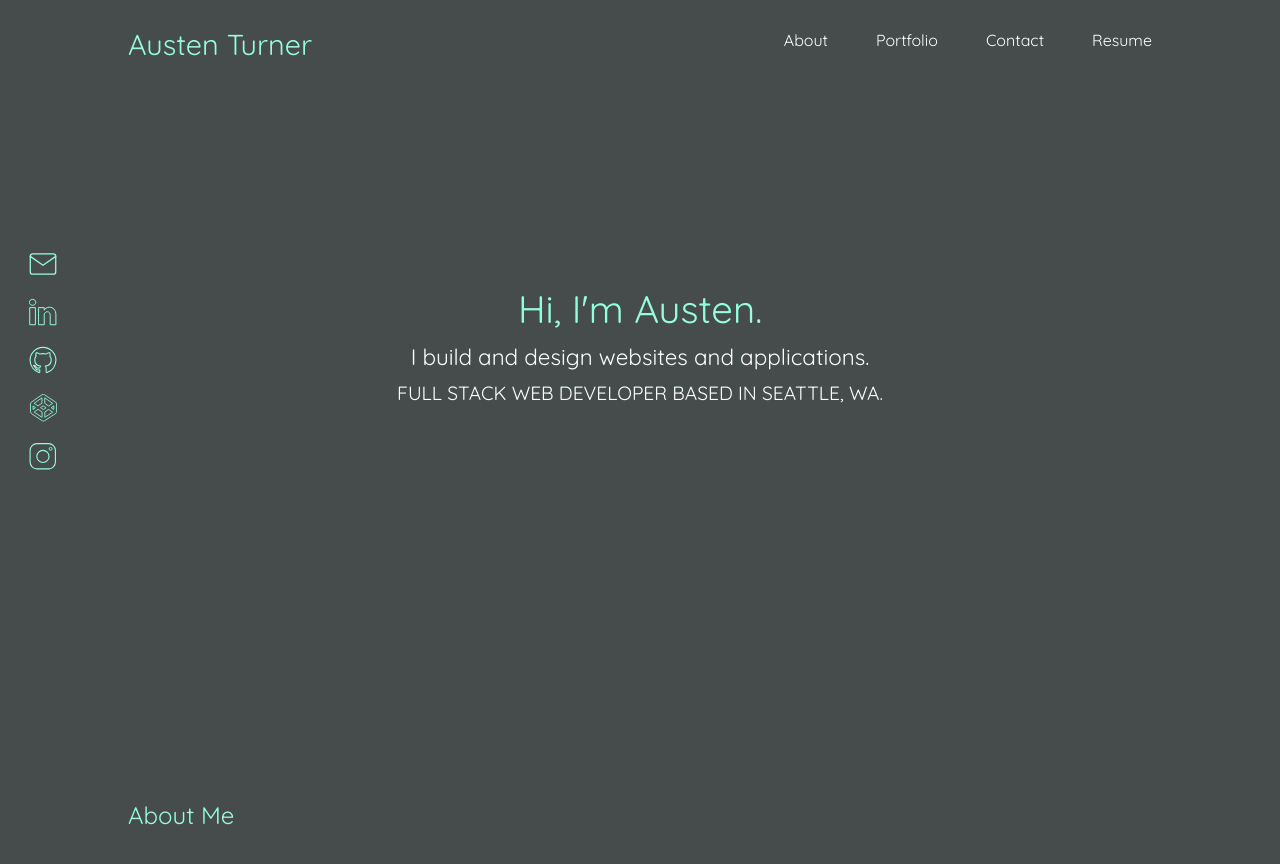
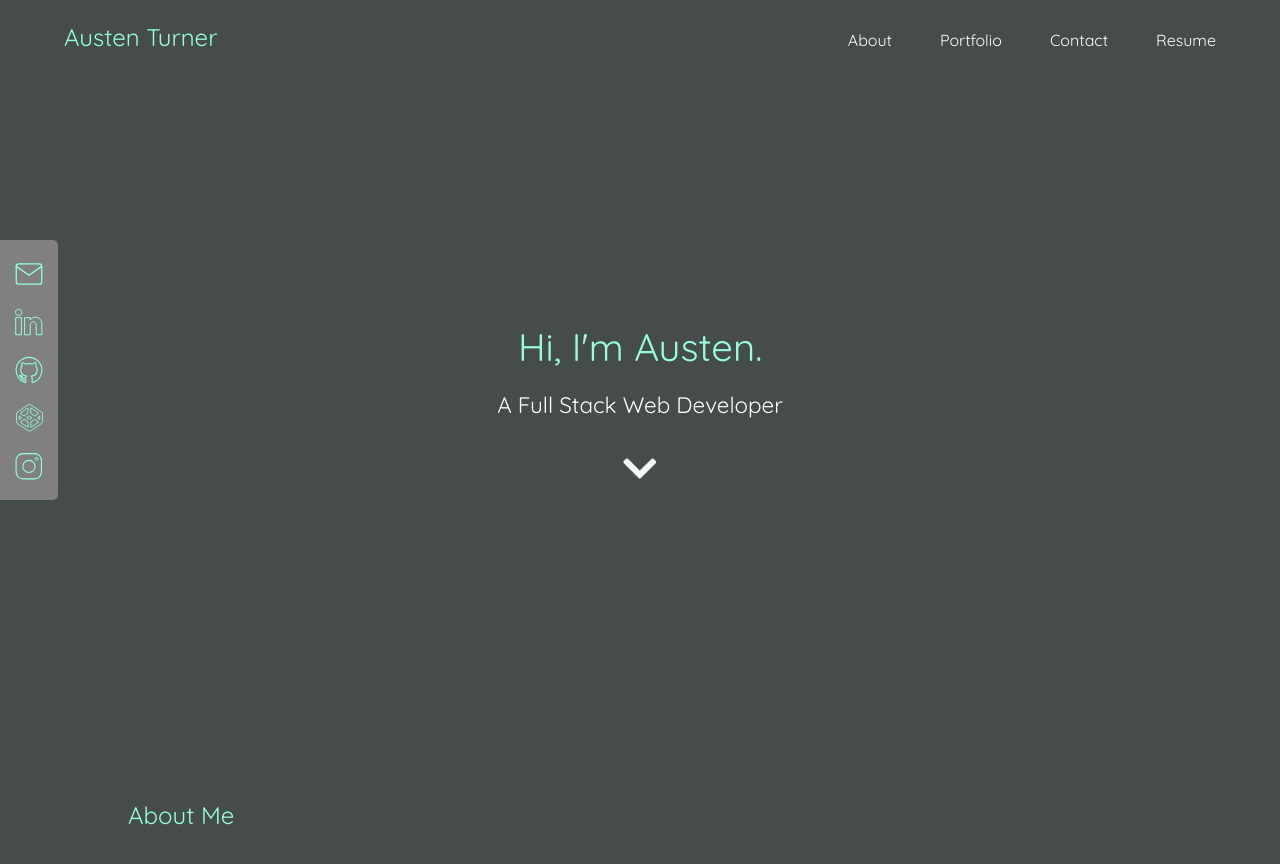
Before and after one commit to austenpturner/portfolio, a Gatsby site: page / in a window 1280 px wide. Shown: the top 864 px of the page. Built offline with nearby package versions, Linux system fonts and the light colour scheme; Gatsby itself is replaced by a stand-in of ours.

Commit message:
fix intro, add chevron, update social link animation

```diff
--- a/package.json
+++ b/package.json
@@ -17,6 +17,10 @@
   },
   "license": "0BSD",
   "dependencies": {
+    "@fortawesome/fontawesome-svg-core": "^1.2.32",
+    "@fortawesome/free-regular-svg-icons": "^5.15.1",
+    "@fortawesome/free-solid-svg-icons": "^5.15.1",
+    "@fortawesome/react-fontawesome": "^0.1.14",
     "gatsby": "^2.26.1",
     "gatsby-plugin-anchor-links": "^1.2.0",
     "gatsby-plugin-image": "^0.3.1",
@@ -31,6 +35,7 @@
     "node-sass": "^4.14.1",
     "react": "^16.13.1",
     "react-dom": "^16.13.1",
+    "react-fontawesome": "^1.7.1",
     "react-helmet": "^6.1.0"
   },
   "devDependencies": {
--- a/src/components/header/header.module.scss
+++ b/src/components/header/header.module.scss
@@ -12,7 +12,7 @@
         background: $darkGrey;
         height: $headerHeightMobile;
         margin: 0 auto;
-        max-width: 1200px;
+        // max-width: 1200px;
         padding: 20px auto;
         width: 90%;
         z-index: 2;
@@ -21,7 +21,7 @@
             font-size: 1.2rem;
             line-height: 1.1;
             padding-top: 10px;
-            margin: 0;
+            margin: 0 0 10px 10px;
         }
         nav {
             .burger {
@@ -124,7 +124,8 @@ html:not([data-scroll="0"]) {
             padding: 0;
             width: 80%;
             .logo {
-                font-size: 1.8rem;
+                font-size: 1.5rem;
+                margin: 0 0 15px 0;
             }
             nav {
                 .burger {
@@ -147,7 +148,6 @@ html:not([data-scroll="0"]) {
 
 @media (min-width: 1024px) {
     .headerContainer header {
-        max-width: 1200px;
-        width: 80%;
+        width: 90%;
     }
 }
--- a/src/components/layout/layout.module.scss
+++ b/src/components/layout/layout.module.scss
@@ -6,21 +6,31 @@ section {
 }
 
 aside {
+    background: $mediumGrey;
+    border-radius: 0 5px 5px 0;
+    box-shadow: 0px 0px 0px rgba($shadowGrey, 0);
     display: none;
-    left: 1.5%;
+    left: 0%;
+    padding: 10px 15px;
     position: fixed;
     top: 30%;
+    transition: padding 200ms ease-in-out, box-shadow 200ms ease-in-out;
     z-index: 1;
+    &:hover {
+        box-shadow: 5px 5px 5px rgba($shadowGrey, 0.8);
+        padding: 20px;
+    }
 }
 
 .intro {
+    @include flex(column, center);
     padding-top: $headerHeight;
     h1, h2, h3 {
         margin: 10px auto;
         text-align: center;
     }
     h1 {
-        margin-top: 20%;
+        margin-top: -50px;
         font-size: 2.4rem;
     }
     h2 {
@@ -29,6 +39,24 @@ aside {
     h3 {
         font-size: 1.2rem;
         text-transform: uppercase;
+    }
+    svg {
+        animation-duration: 2s;
+        animation-iteration-count: infinite;
+        color: $accentWhite;
+        display: block;
+        font-size: 2.4rem;
+        margin: 20px auto;
+        transform-origin: bottom;
+    }
+    .bounce {
+        animation-name: bounce;
+        animation-timing-function: ease-in-out;
+    }
+    @keyframes bounce {
+        0% { transform: translateY(0); }
+        50% { transform: translateY(20px); }
+        100% { transform: translateY(0); }
     }
 }
 
--- a/src/components/socialLinks/socialLinks.module.scss
+++ b/src/components/socialLinks/socialLinks.module.scss
@@ -7,6 +7,7 @@
         height: 25px;
         width: 25px;
         svg {
+            fill: none;
             height: 25px;
             width: 25px;
             &:hover {
@@ -21,7 +22,7 @@
         @include flex(column, space-evenly);
         a {
             height: 28px;
-            margin: 10px;
+            margin: 10px 0;
             width: 28px;
             svg {
                 height: 28px;
--- a/src/pages/index.js
+++ b/src/pages/index.js
@@ -1,14 +1,16 @@
 import * as React from "react"
 import Layout from "../components/layout/layout";
 import styles from "../components/layout/layout.module.scss";
+import { FontAwesomeIcon } from "@fortawesome/react-fontawesome";
+import { faChevronDown } from "@fortawesome/free-solid-svg-icons";
 
 const IndexPage = () => {
   return (
     <Layout>
       <section className={styles.intro} id="intro">
         <h1>Hi, I'm Austen.</h1>
-        <h2>I build and design websites and applications.</h2>
-        <h3>Full Stack Web Developer based in Seattle, WA.</h3>
+        <h2>A Full Stack Web Developer</h2>
+        <FontAwesomeIcon icon={faChevronDown} className={styles.bounce}/>
       </section>
       <section className={styles.about} id="about">
         <h1>About Me</h1>
```
Also changed, not shown: 1 other file.
